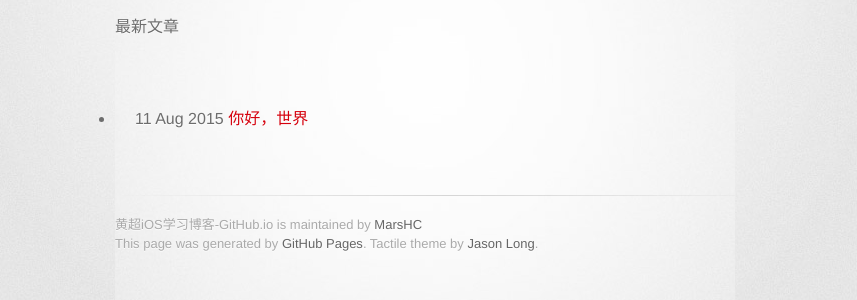
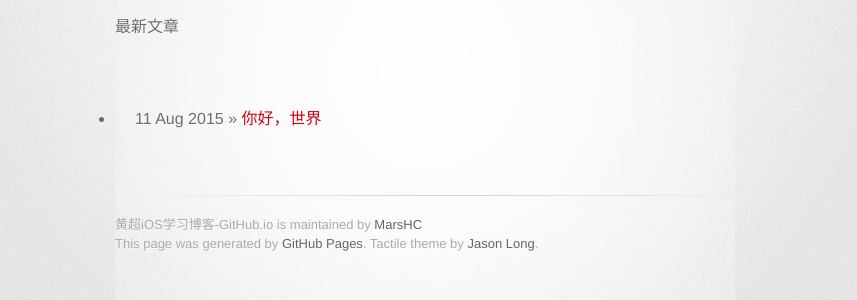
Before and after one commit to MarsHC/hc.iOS.study.github.io, a Jekyll site: the page built from index.html, in a window 1280 px wide. Shown: the part 163-463 px from the top of the page, without its empty margins (215-1072 px from the left). Built offline with Jekyll 4.4.1, drawn with Linux system fonts in a browser that asks for light colours; some web fonts are replaced; part of the change alters nothing that is shown.

```diff
--- a/index.html
+++ b/index.html
@@ -42,7 +42,7 @@ title: 黄超iOS学习博客-GitHub.io by MarsHC
 <p>最新文章</p>
 　　<ul>
 　　　　{% for post in site.posts %}
-　　　　　　<li>{{ post.date | date_to_string }} <a href="{{ site.baseurl }}{{ post.url }}">{{ post.title }}</a></li>
+　　　　　　<li>{{ post.date | date_to_string }} &raquo; <a href="{{ site.baseurl }}{{ post.url }}">{{ post.title }}</a></li>
 　　　　{% endfor %}
     </ul>
         </section>
```
